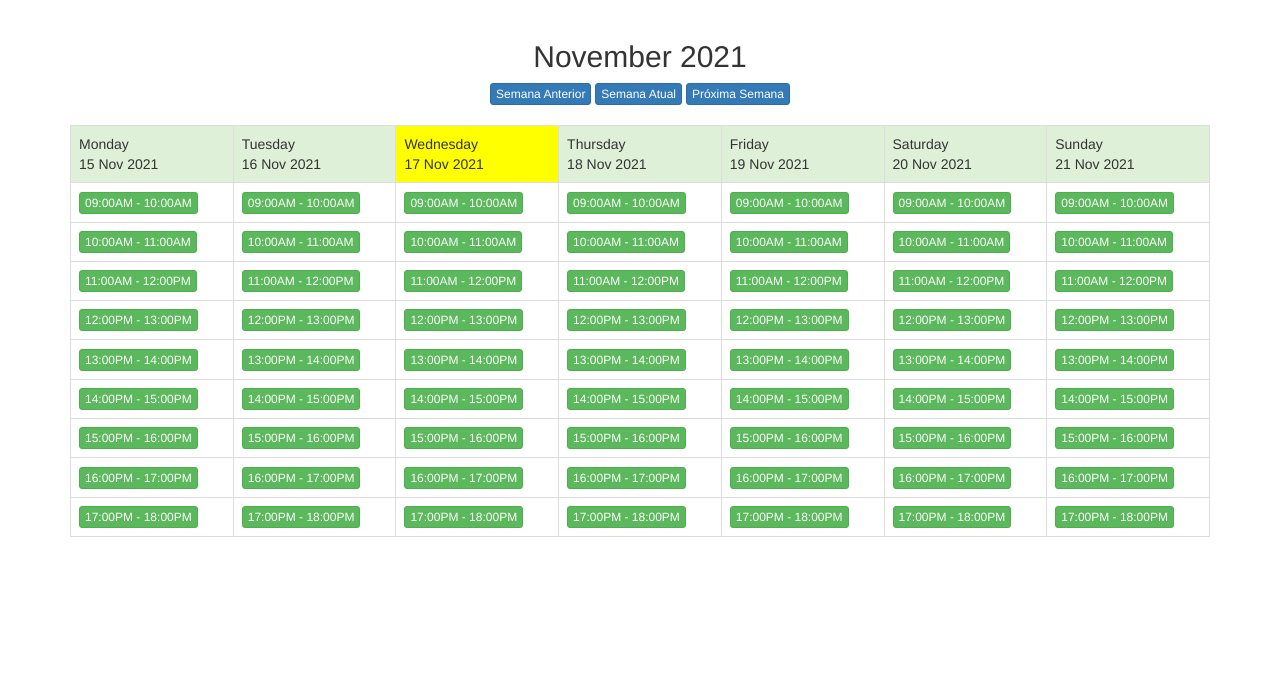
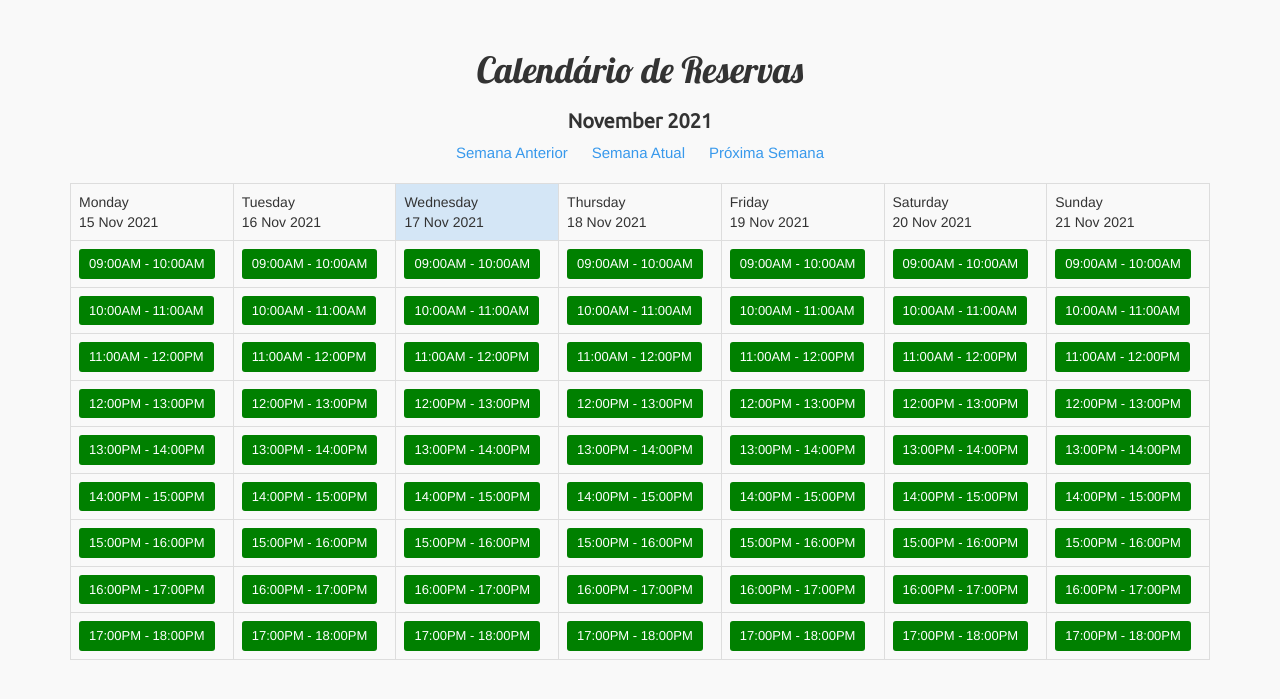
Before and after one commit to emiinacio/onlinecalendar-php-js-html, a PHP site: page /weekly.php in a window 1280 px wide. Shown: the top 699 px of the page. Run offline with PHP 8.4, Linux system fonts and the light colour scheme.

Commit message:
update finish

```diff
--- /dev/null
+++ b/src/views/weekly.css
@@ -0,0 +1,44 @@
+h1 {
+    display: flex;
+    justify-content: center;
+    font-family: 'Lobster', cursive;
+}
+
+h2 {
+    font-size: 20px;
+    font-weight: bold;
+    font-family: 'Ubuntu', sans-serif;
+}
+
+a {
+    color: #3899EC;
+    background: none;
+    border: none;
+    font-size: 15px;
+    padding: 10px;
+}
+
+.btn-group-xs>.btn, .btn-success{
+    background-color: #008000;
+    font-size: 13px;
+    list-style: none;
+    border: none;
+    padding: 5px 10px;
+}
+
+.btn.btn-default:hover{
+    background-color: #008000;
+    color: white;
+    font-weight: bold;
+    border: none;
+}
+
+.modal-body {
+    font-family: 'Ubuntu', sans-serif;
+    font-size: 15px;
+}
+
+tr {
+    height: 3em;
+    width: 10em;
+}
--- a/src/views/weekly.php
+++ b/src/views/weekly.php
@@ -31,10 +31,16 @@
     <meta charset="UTF-8">
     <meta http-equiv="X-UA-Compatible" content="IE=edge">
     <meta name="viewport" content="width=device-width, initial-scale=1.0">
+    <link rel="stylesheet" href="https://maxcdn.bootstrapcdn.com/bootstrap/3.3.7/css/bootstrap.min.css" integrity="sha384-BVYiiSIFeK1dGmJRAkycuHAHRg32OmUcww7on3RYdg4Va+PmSTsz/K68vbdEjh4u" crossorigin="anonymous">
+    <link rel="stylesheet" href="weekly.css">
+    <link rel="preconnect" href="https://fonts.googleapis.com">
+    <link rel="preconnect" href="https://fonts.gstatic.com" crossorigin>
+    <link href="https://fonts.googleapis.com/css2?family=Lobster&family=Ubuntu&display=swap" rel="stylesheet">
     <title>Document</title>
-    <link rel="stylesheet" href="https://maxcdn.bootstrapcdn.com/bootstrap/3.3.7/css/bootstrap.min.css" integrity="sha384-BVYiiSIFeK1dGmJRAkycuHAHRg32OmUcww7on3RYdg4Va+PmSTsz/K68vbdEjh4u" crossorigin="anonymous">
+
+
 </head>
-<body>
+<body style="background-color: #f9f9f9;">
     <h1></h1>
     <?php
     $dt = new DateTime;
@@ -53,20 +59,21 @@
     <div class="container">
         <div class="row">
             <div class="col-md-12">
+            <h1>Calendário de Reservas</h1>
                 <center>
                 <h2><?php echo "$month $year";?></h2>
-                <a class="btn btn-primary btn-xs" href="<?php echo $_SERVER['PHP_SELF'].'?week='.($week-1).'&year='.$year; ?>">Semana Anterior</a>
-                <a class="btn btn-primary btn-xs" href="weekly.php">Semana Atual</a>
-                <a class="btn btn-primary btn-xs" href="<?php echo $_SERVER['PHP_SELF'].'?week='.($week+1).'&year='.$year; ?>">Próxima Semana</a>
+                <a href="<?php echo $_SERVER['PHP_SELF'].'?week='.($week-1).'&year='.$year; ?>">Semana Anterior</a>
+                <a href="weekly.php">Semana Atual</a>
+                <a href="<?php echo $_SERVER['PHP_SELF'].'?week='.($week+1).'&year='.$year; ?>">Próxima Semana</a>
 
                 </center>
                 <br>
                 <table class="table table-bordered">
-                    <tr class="success">
+                    <tr>
                     <?php
                     do {
                         if($dt->format('d M Y') == date('d M Y')){
-                            echo "<td style='background:yellow'>" . $dt->format('l') . "<br>" . $dt->format('d M Y') . "</td>\n";
+                            echo "<td style='background:#d4e6f6'>" . $dt->format('l') . "<br>" . $dt->format('d M Y') . "</td>\n";
                         }else {
                             echo "<td>" . $dt->format('l') . "<br>" . $dt->format('d M Y') . "</td>\n";
                         }
```
Also changed, not shown: src/views/book.css (added, +32 -0 lines), src/views/book.php (+27 -20 lines), src/views/index.css (added, +129 -0 lines), src/views/index.php (+11 -103 lines).
